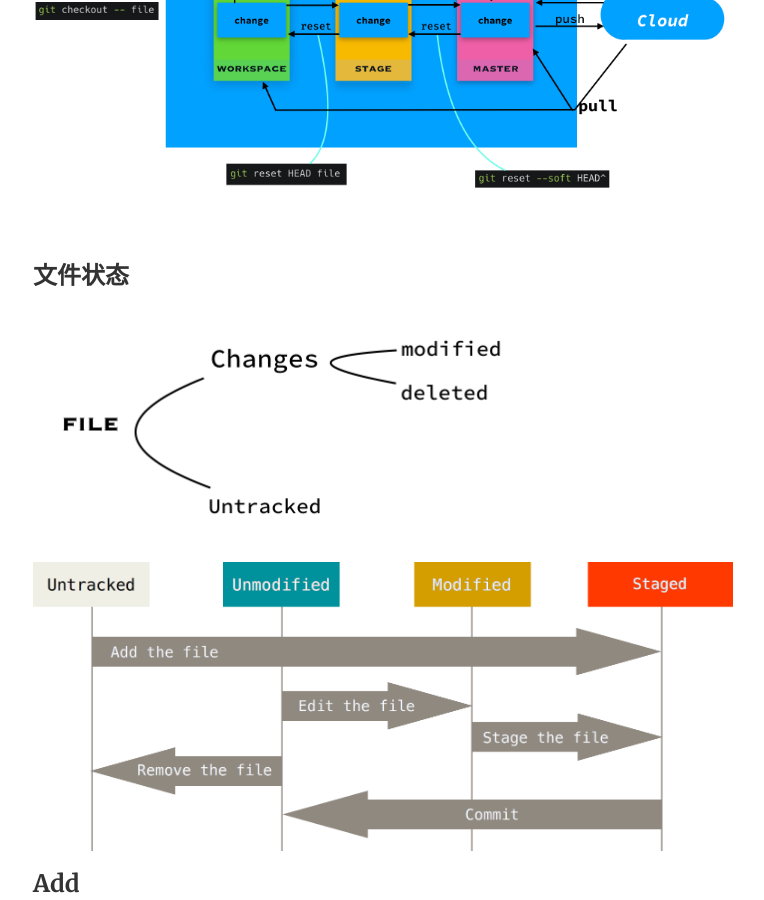
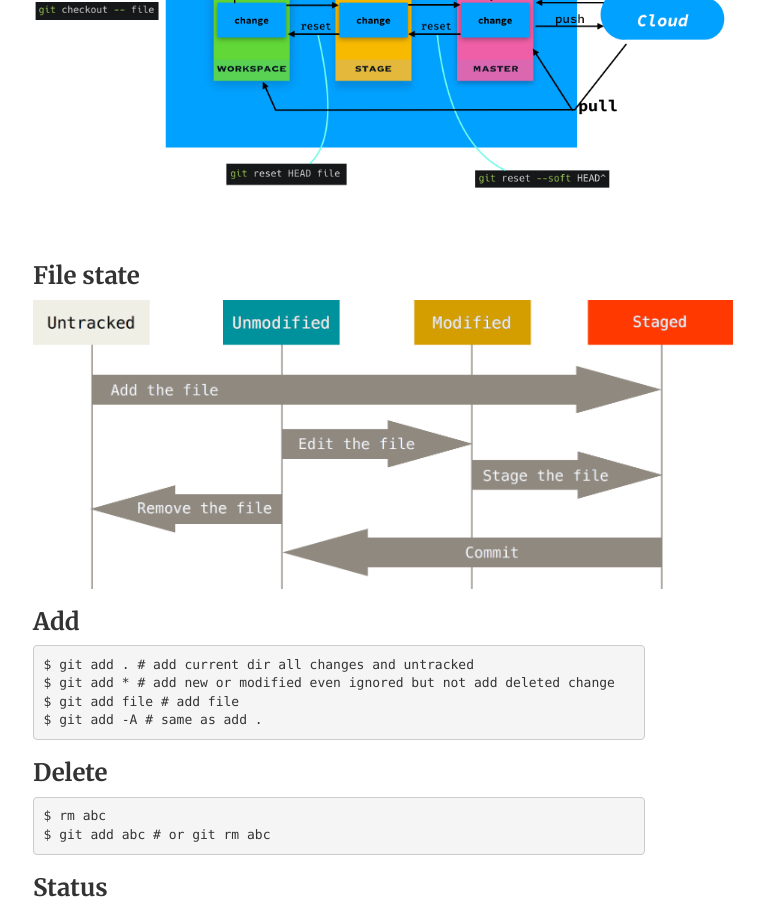
Before and after one commit to FaiChou/faichou.github.io, a Jekyll site: the page built from _posts/2018-10-12-Git速记.md, in a window 1280 px wide and 900 px high, scrolled down 594 px. Shown: the whole window, without its empty margins (301-1065 px from the left). Built offline with Jekyll 4.4.1, drawn with Linux system fonts in a browser that asks for light colours; comment, search, counter and statistics services are not loaded.

Commit message:
update git

```diff
--- a/_posts/2018-10-12-Git速记.md
+++ b/_posts/2018-10-12-Git速记.md
@@ -14,10 +14,7 @@ date: 2018-10-12
 
 <img src="https://raw.githubusercontent.com/FaiChou/faichou.github.io/master/img/1539328637990.png" width="700" />
 
-### 文件状态
-
-<img src="https://raw.githubusercontent.com/FaiChou/faichou.github.io/master/img/1539329849248.png" width="500" />
-
+### File state
 
 <img src="https://raw.githubusercontent.com/FaiChou/faichou.github.io/master/img/1539329386702.png" width="700" />
 
```
